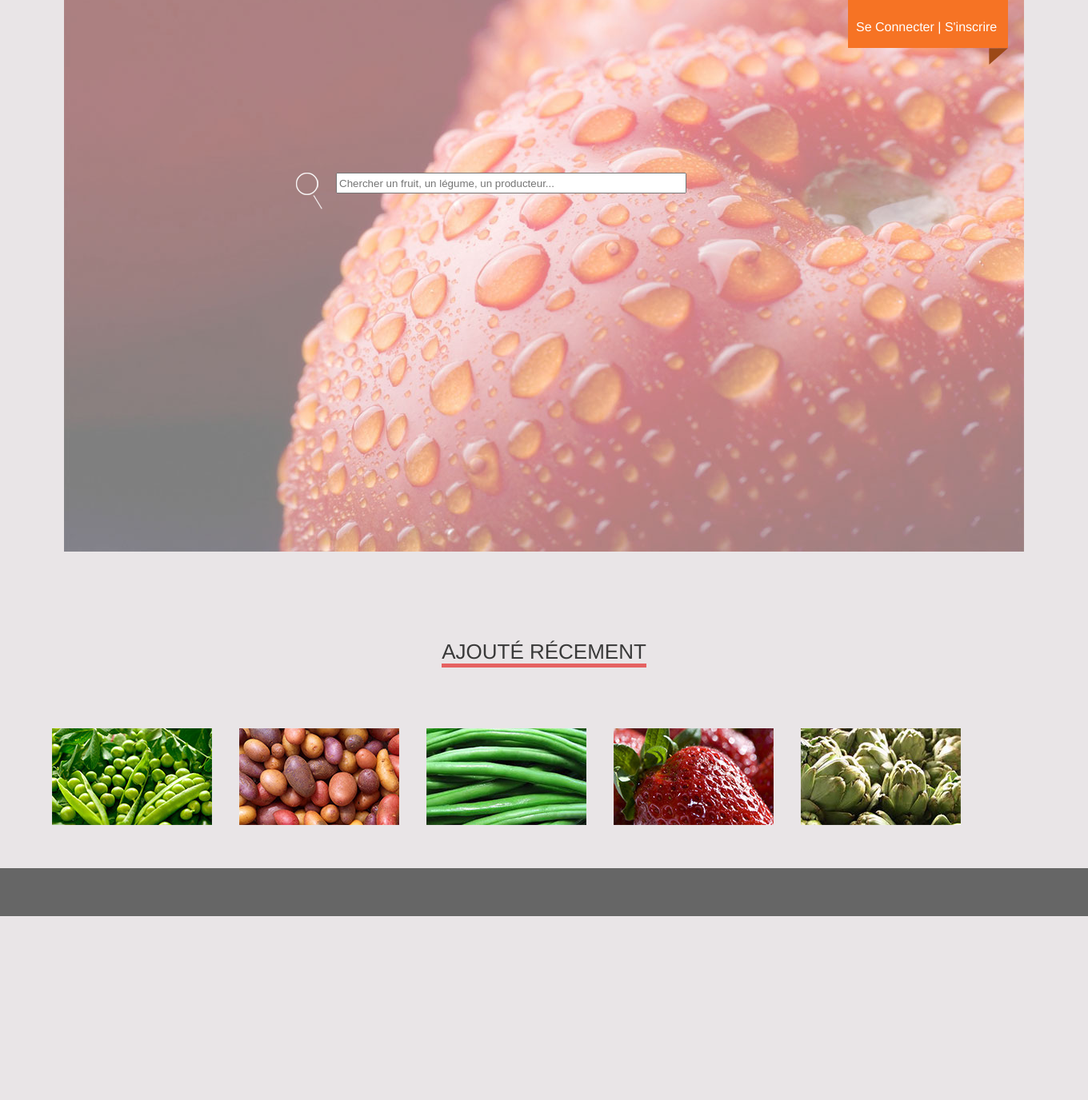
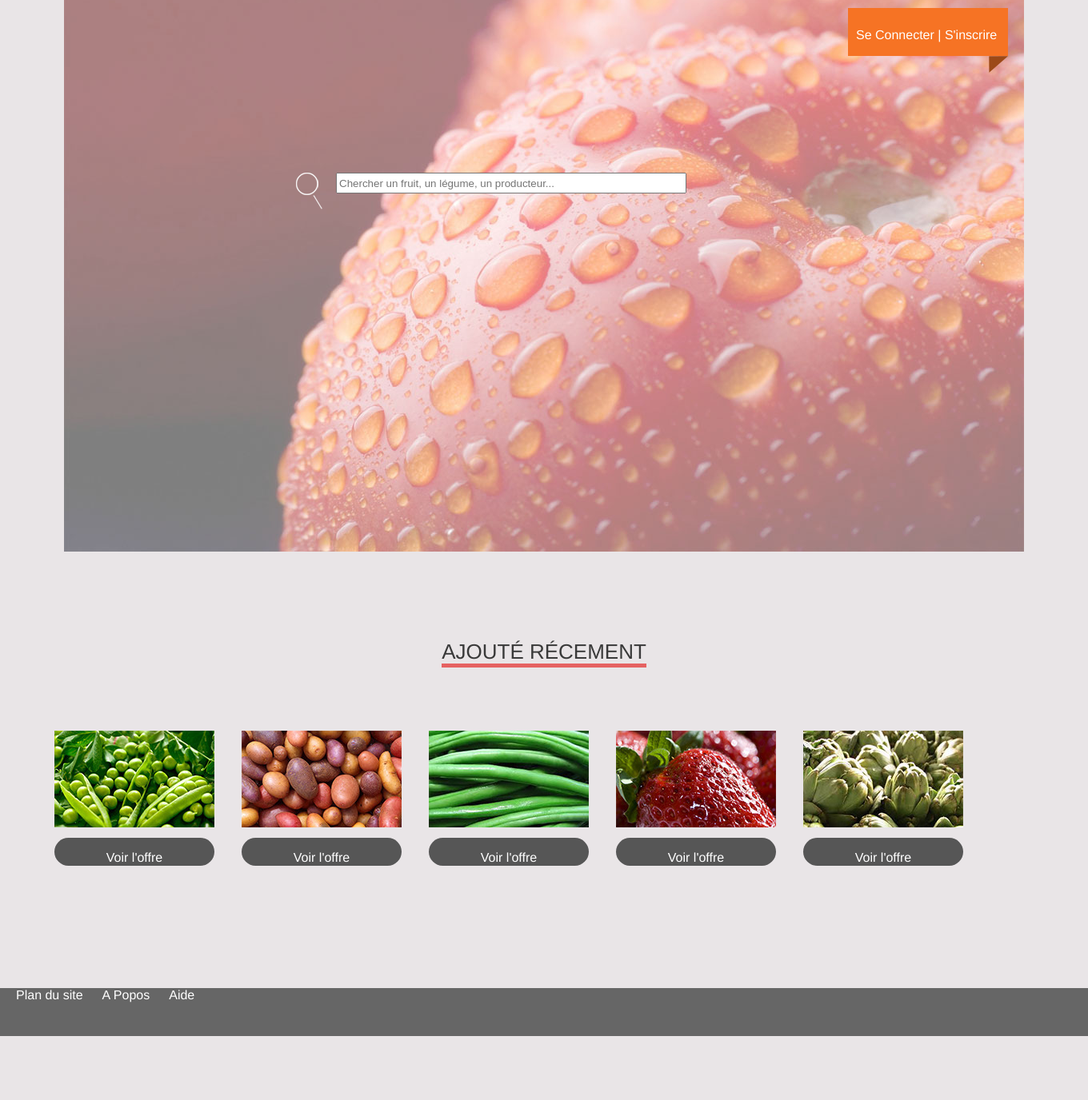
Before and after one commit to williamisep2017/html, a PHP site: page / in a window 1360 px wide. Shown: the part 60-1436 px from the top of the page at 80% size. Before the commit the page ends 1206 px from the top, so only its background shows below. Run offline with PHP 8.4, Linux system fonts and the light colour scheme.

Commit message:
Code HTML et CSS

```diff
--- a/Index.html
+++ b/Index.html
@@ -44,20 +44,75 @@
 </div>
 
 
-<section class="recement-mis-ligne">
-	<h1><span><a href="#">Ajouté récement</a></span></h1>
-	<div id=global >
-	<img src="images/petitpois.jpg" class="AR-logo"/>
-	<img src="images/pommeterre.jpg" class="AR-logo"/>
-	<img src="images/HARICOT.jpg" class="AR-logo"/>
-	<img src="images/FRAISE.jpg" class="AR-logo"/>
-	<img src="images/ARTUCHOT.jpg" class="AR-logo"/>
-<div/>
-</section>
+
+				<section class="recement-mis-ligne">
+						<h1><span><a href="#">Ajouté récement</a></span></h1>
+							<div id="global" >
+								<table><tr>
+									<td><img src="images/petitpois.jpg" class="AR-logo"/></td>
+									<td><img src="images/pommeterre.jpg" class="AR-logo"/></td>
+									<td><img src="images/HARICOT.jpg" class="AR-logo" ></td>
+									<td><img src="images/FRAISE.jpg" class="AR-logo" ></td>
+									<td><img src="images/ARTUCHOT.jpg" class="AR-logo"/></td>
+									</tr>
+
+									<tr>
+										<td>
+											<a href="#">
+												<div class="rectangle">
+													<h3>Voir l'offre</h3>
+												</div>
+											</a>
+										</td>
+
+										<td>
+											<a href="#">
+												<div class="rectangle">
+													<h3>Voir l'offre</h3>
+												</div>
+											</a>
+										</td>
+
+										<td>
+											<a href="#">
+												<div class="rectangle">
+													<h3>Voir l'offre</h3>
+												</div>
+											</a>
+										</td>
+
+										<td>
+											<a href="#">
+												<div class="rectangle">
+													<h3>Voir l'offre</h3>
+												</div>
+											</a>
+										</td>
+
+										<td>
+											<a href="#">
+												<div class="rectangle">
+													<h3>Voir l'offre</h3>
+												</div>
+
+									</td></tr></table>
+
+							</div>
+				</section>
+
+
+
 
 <footer>
+	<a href="#" class="footer-txt">Plan du site</a>
+	<a href="#" class="footer-txt">A Popos</a>
+	<a href="#" class="footer-txt">Aide</a>
+</footer>
 
-</footer>
+
+
    	</body>
 
+
+
 </html>
--- a/style.css
+++ b/style.css
@@ -7,6 +7,7 @@ a{
 body{
  	margin: 0;
 	padding: 0;
+	margin-bottom: 80px;
 	background-color: #e9e5e7;
 	background-image:url(images/tomate1200x750.jpg);
  	background-repeat:no-repeat;
@@ -76,7 +77,7 @@ label {
 
 #inscription{
 
-	margin-top: 0px;
+	margin-top: 10px;
 	margin-left: 1060px;
 	position: absolute;
 	z-index: 1;
@@ -89,7 +90,7 @@ label {
 	font-weight: lighter;
 	color: white;
 	margin-left: 1070px;
-	margin-top: 25px;
+	margin-top: 35px;
 	position: absolute;
 	z-index: 2;
 }
@@ -119,15 +120,37 @@ a:hover {color: gray;
 
 .AR-logo{
 	padding-left: 30px;
+	margin-bottom: 5px;
 
 
 }
 
-
 #global {
 margin-left: 35px;
-padding-bottom: 50px;
+padding-bottom: 150px;
 }
+
+.rectangle{
+		height:35px;
+		width:200px;
+		/*border-color: #565656; */
+		background-color:#565656;
+		/*border-style:solid;*/
+		border-width: 2px;
+		border-radius:20px;
+		float: left;
+		margin-left: 30px;
+}
+
+div h3{
+	font-size: 16px;
+	font-family: helvetica;
+	font-weight: lighter;
+	color: white;
+	text-align: center;
+	padding-bottom: 30px;
+}
+
 
 footer{
 		position: relative;
@@ -135,3 +158,14 @@ footer{
 		height: 60px;
 		padding-bottom: 0;
 }
+
+.footer-txt{
+	 	font-family: helvetica;
+		font-weight: lighter;
+		font-size: 16px;
+		color:white;
+		margin-right: 0px;
+		margin-left: 20px;
+		position: relative;
+		text-align: center;
+}
```
Also changed, not shown: images/Rectarrondi.png (added).
